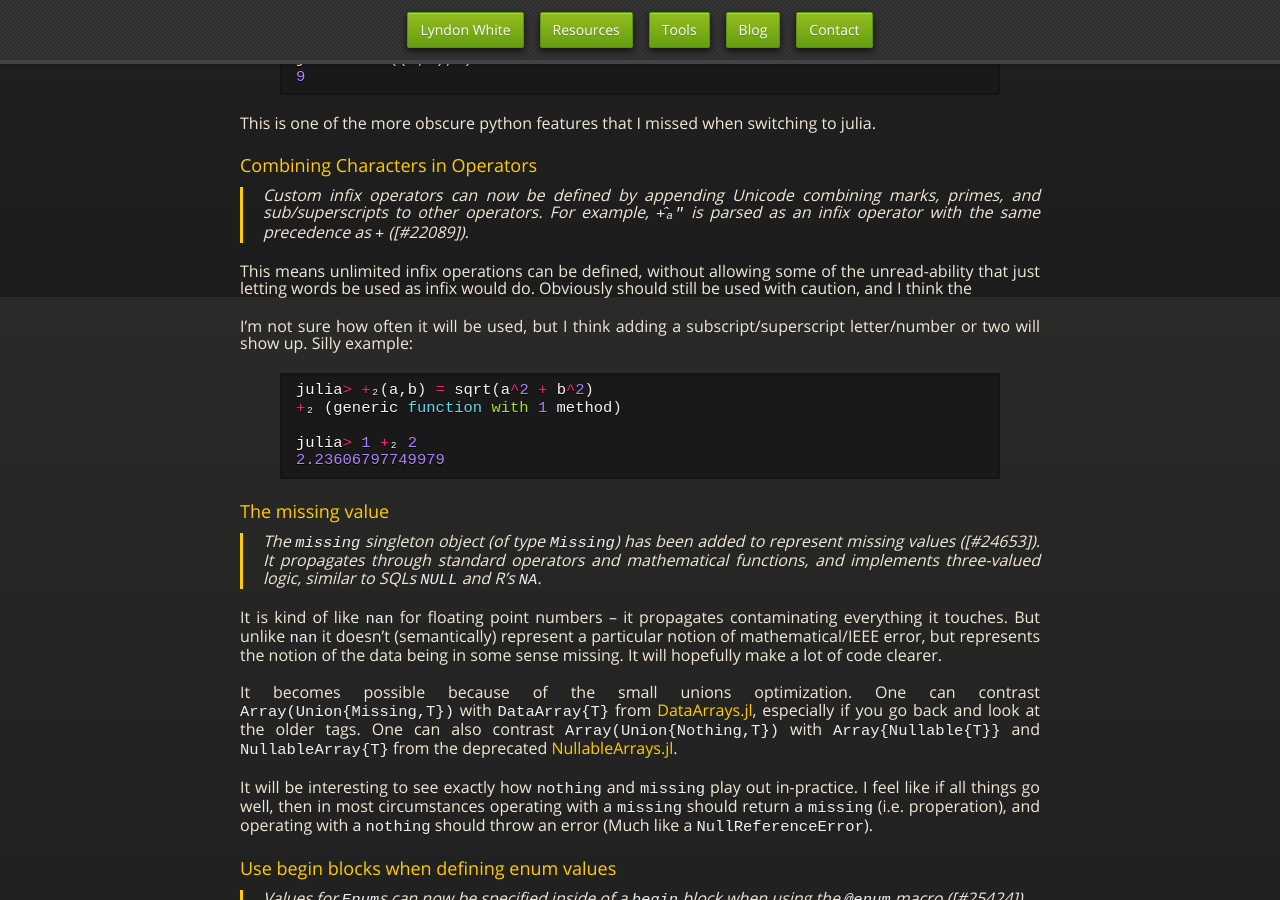
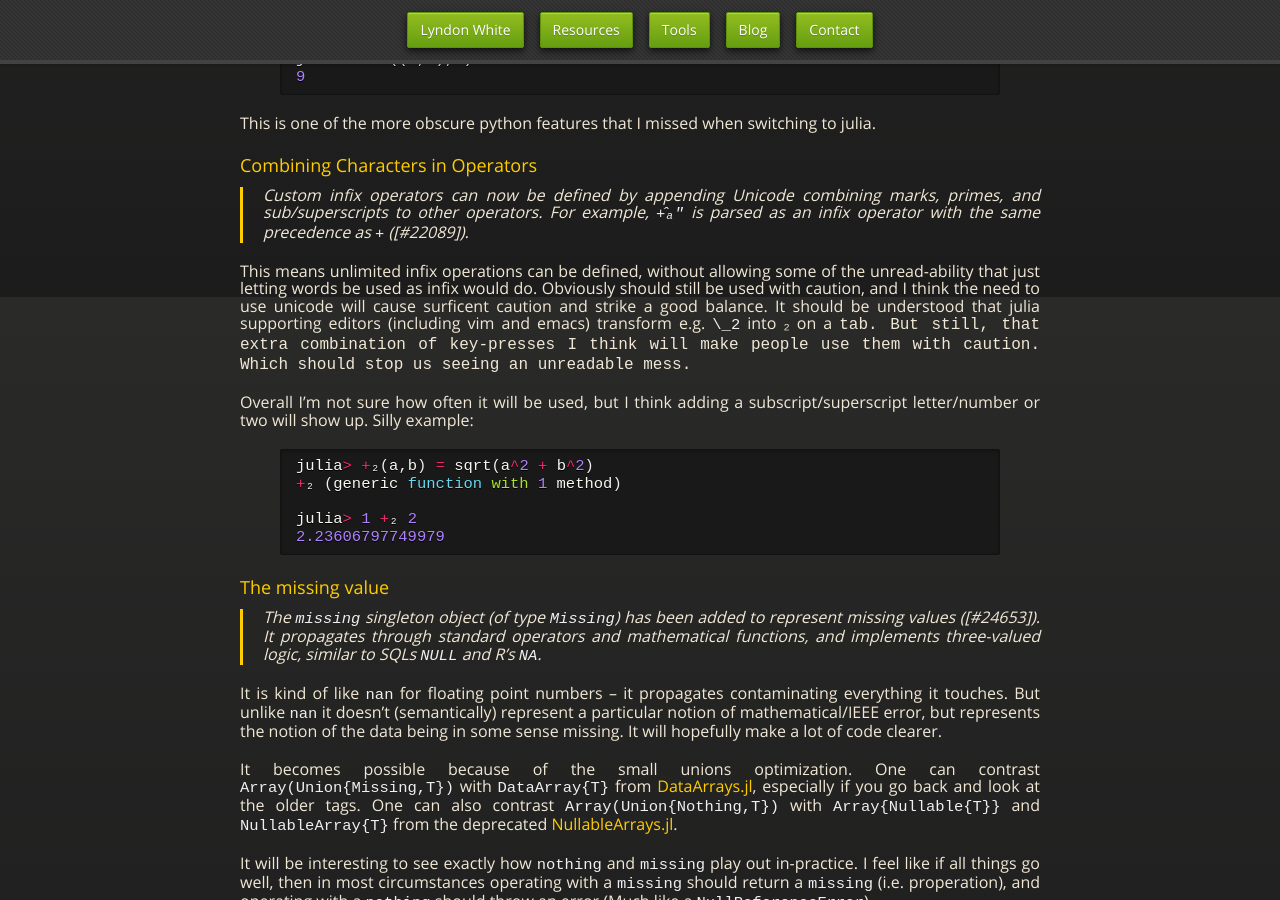
Before and after one commit to oxinabox/oxinabox.github.io, a Jekyll site: the page built from _posts/2018-06-01-Julia-Favourite-New-Things.md, in a window 1280 px wide and 900 px high, scrolled down 603 px. Built offline with Jekyll 4.4.1, drawn with Linux system fonts in a browser that asks for light colours; nearby versions of some CDN libraries; some web fonts are replaced.

Commit message:
fix cuttoff sentence

````diff
--- a/_posts/2018-06-01-Julia-Favourite-New-Things.md
+++ b/_posts/2018-06-01-Julia-Favourite-New-Things.md
@@ -57,9 +57,13 @@ combining marks, primes, and sub/superscripts to other operators.
 For example, `+̂ₐ″` is parsed as an infix operator with the same
 precedence as `+` ([#22089]).
 
-This means unlimited infix operations can be defined, without allowing some of the unread-ability that just letting words be used as infix would do. Obviously should still be used with caution, and I think the
+This means unlimited infix operations can be defined, without allowing some of the unread-ability that just letting words be used as infix would do.
+Obviously should still be used with caution, and I think the need to use unicode will cause surficent caution and strike a good balance.
+It should be understood that julia supporting editors (including vim and emacs) transform e.g. `\_2` into ₂ on a <kbd>tab<kbd>.
+But still, that extra combination of key-presses I think will make people use them with caution.
+Which should stop us seeing an unreadable mess.
 
-I'm not sure how often it will be used, but I think adding a subscript/superscript letter/number or two will show up.
+Overall I'm not sure how often it will be used, but I think adding a subscript/superscript letter/number or two will show up.
 Silly example:
 
 ```julia
````
